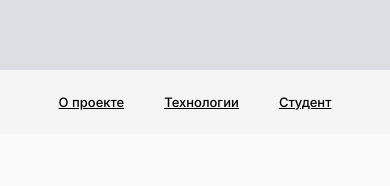
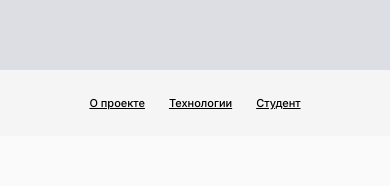
Before and after one commit to ShnaiderDanila/movies-explorer-frontend, a React (Create React App) app: page / in a window 390 px wide. Shown: the part 576-762 px from the top of the page. Built offline with nearby package versions, Linux system fonts and the light colour scheme.

Commit message:
feat: Add responsive css styles to ./src/components/Main/NavTab/NavTab.css

```diff
--- a/src/components/Main/NavTab/NavTab.css
+++ b/src/components/Main/NavTab/NavTab.css
@@ -21,10 +21,28 @@
   transition: opacity 0.3s ease;
 }
 
-.nav-tab__link:hover {
-  opacity: 0.7;
-}
-
 .nav-tab__list-item {
   font-size: 0;
 }
+
+/* Адаптив  */
+
+@media screen and (min-width: 769px) {
+  .nav-tab__link:hover {
+    opacity: 0.7;
+  }
+}
+
+@media screen and (max-width: 425px) {
+  .nav-tab {
+    padding: 25px 53px;
+  }
+
+  .nav-tab__list {
+    gap: 24px;
+  }
+
+  .nav-tab__link {
+    font-size: 11px;
+  }
+}
```
